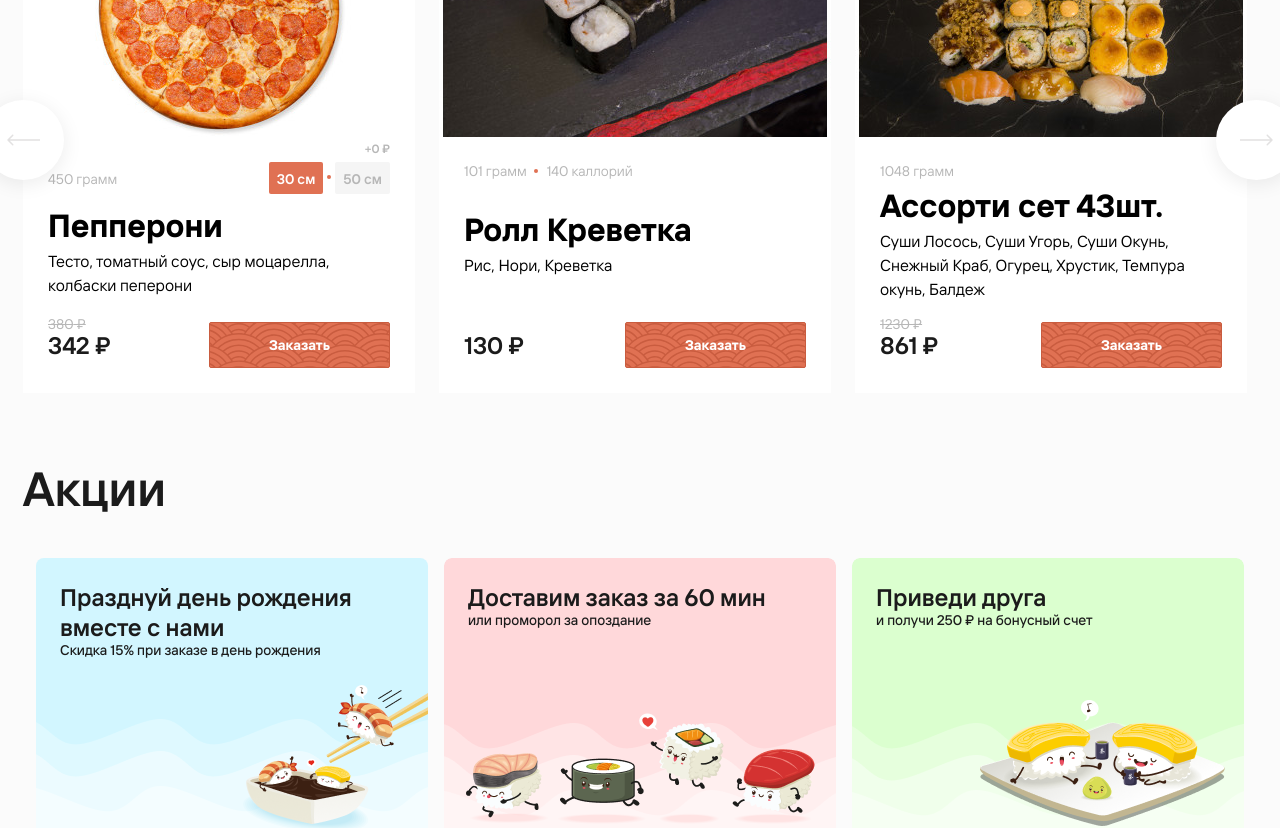
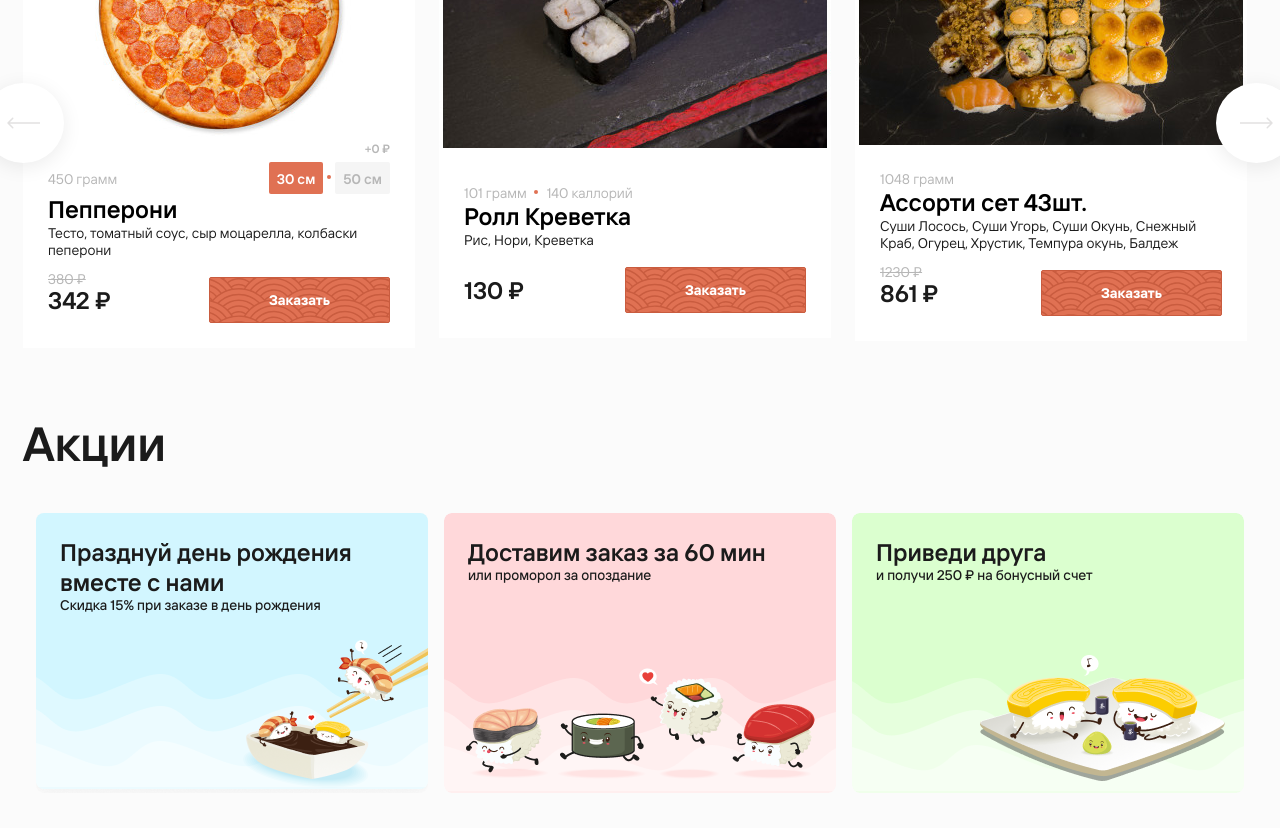
Before and after one commit to alria-k/Riksha-shop, a React (Vite) app: page / in a window 1280 px wide. Shown: the part 1420-2248 px from the top of the page. Built offline with nearby package versions, Linux system fonts and the light colour scheme.

Commit message:
created card skeleton component

```diff
--- a/package.json
+++ b/package.json
@@ -14,7 +14,6 @@
   "dependencies": {
     "@reduxjs/toolkit": "^1.9.5",
     "axios": "^1.3.5",
-    "blurhash": "^2.0.5",
     "classnames": "^2.3.2",
     "react": "^18.2.0",
     "react-blurhash": "^0.3.0",
--- a/src/App.jsx
+++ b/src/App.jsx
@@ -1,4 +1,4 @@
-import React, { useEffect } from "react";
+import React from "react";
 import { Route, Routes } from "react-router-dom";
 import { useDispatch } from "react-redux";
 
@@ -6,10 +6,7 @@ import { MainPage, Catalog, ItemPage, fetchData, Header, Footer } from "./ui";
 
 function App() {
   const dispatch = useDispatch();
-
-  useEffect(() => {
-    dispatch(fetchData());
-  }, []);
+  dispatch(fetchData());
 
   return (
     <>
--- a/src/main.jsx
+++ b/src/main.jsx
@@ -3,6 +3,7 @@ import { Provider } from "react-redux";
 import React from "react";
 import ReactDOM from "react-dom/client";
 import { createGlobalStyle } from "styled-components";
+import { SkeletonTheme } from "react-loading-skeleton";
 
 import { mainStore } from "./redux/store";
 import App from "./App";
@@ -123,12 +124,14 @@ const ResetCss = createGlobalStyle`
 ReactDOM.createRoot(document.getElementById("root")).render(
   <React.StrictMode>
     <Provider store={mainStore}>
+      <SkeletonTheme baseColor="#eda794" highlightColor="#eb7d5f">
         <BrowserRouter>
           <FontFamily />
           <BodyStyles />
           <ResetCss />
           <App />
         </BrowserRouter>
+      </SkeletonTheme>
     </Provider>
   </React.StrictMode>
 );
--- a/src/pages/Catalog/Catalog.jsx
+++ b/src/pages/Catalog/Catalog.jsx
@@ -4,8 +4,14 @@ import styled from "styled-components";
 import { useParams } from "react-router-dom";
 import { useDispatch } from "react-redux";
 
-import { changeCategory } from "../";
-import { Container, Sortby, CategoriesList, Filterby } from "../index";
+import {
+  changeCategory,
+  Container,
+  Sortby,
+  CategoriesList,
+  Filterby,
+  CardSkeleton,
+} from "../";
 import { catalogTitle } from "../../style/styling/styling";
 
 const Title = styled.h1`
@@ -14,8 +20,12 @@ const Title = styled.h1`
 
 export function Catalog() {
   const { category } = useParams();
-  const { items, sale } = useSelector((state) => state.clickedCategory.data);
   const dispatch = useDispatch();
+
+  const {
+    data: { items, sale },
+    loading,
+  } = useSelector((state) => state.clickedCategory);
 
   const data = { ...items, ...sale };
 
@@ -26,11 +36,12 @@ export function Catalog() {
   return (
     <div>
       <Container>
-        {items && sale && (
+        {loading && <CardSkeleton />}
+        {!loading && (
           <>
             <Title>{data[category] && data[category].title}</Title>
             {/* /* add bread crumbs */}
-            {data[category].category && <Filterby data={data[category]} />}
+            {data[category].categories && <Filterby data={data[category]} />}
             {data[category].sortby && <Sortby data={data[category]} />}
             <CategoriesList />
             {/* /* add 'about' component */}
--- a/src/pages/index.jsx
+++ b/src/pages/index.jsx
@@ -12,6 +12,7 @@ export {
   LazyImg,
   Filterby,
 } from "../ui";
+export { CardSkeleton } from "../skeleton";
 export { MainPage } from "./MainPage/MainPage";
 export { Catalog } from "./Catalog/Catalog";
 export { ItemPage } from "./ItemPage/ItemPage";
--- /dev/null
+++ b/src/skeleton/CardSkeleton/CardSkeleton.jsx
@@ -0,0 +1,45 @@
+import React from "react";
+import Skeleton from "react-loading-skeleton";
+import styled from "styled-components";
+import "react-loading-skeleton/dist/skeleton.css";
+
+const CardWrapper = styled.div`
+  max-width: 392px;
+  width: 100%;
+`;
+const MainWrapper = styled.div`
+  padding: 25px;
+`;
+const NutritionsWrapper = styled.div`
+  max-width: 170px;
+  width: 100%;
+`;
+const TextWrapper = styled.div`
+  width: 100%;
+  margin-bottom: 20px;
+`;
+const PriceWrapper = styled.div`
+  width: 100%;
+  display: flex;
+  justify-content: space-between;
+`;
+
+export const CardSkeleton = () => (
+  <CardWrapper>
+    <Skeleton height={256} />
+    <MainWrapper>
+      <NutritionsWrapper>
+        <Skeleton />
+      </NutritionsWrapper>
+      <TextWrapper>
+        <Skeleton />
+        <Skeleton />
+        <Skeleton />
+      </TextWrapper>
+      <PriceWrapper>
+        <Skeleton width={60} />
+        <Skeleton width={200} />
+      </PriceWrapper>
+    </MainWrapper>
+  </CardWrapper>
+);
--- /dev/null
+++ b/src/skeleton/index.jsx
@@ -0,0 +1 @@
+export { CardSkeleton } from "./CardSkeleton/CardSkeleton";
--- a/src/ui/ItemCard/ItemCard.jsx
+++ b/src/ui/ItemCard/ItemCard.jsx
@@ -3,7 +3,7 @@ import { Link } from "react-router-dom";
 import styled from "styled-components";
 import { useDispatch } from "react-redux";
 
-import { btnStyles } from "../../style/styling/styling";
+import { btnStyles, paragraphFont } from "../../style/styling/styling";
 import { Price } from "../Price/Price";
 import { Sizes } from "../Sizes/Sizes";
 import { pickItem } from "../";
@@ -18,10 +18,10 @@ const ItemCardImg = styled.img`
 `;
 const ItemCardInner = styled.div`
   padding: 25px;
-  min-height: 256px;
+  min-height: 190px;
   display: flex;
   flex-direction: column;
-  justify-content: space-between;
+  justify-content: end;
 `;
 const ItemCardInfo = styled.div`
   display: flex;
@@ -63,6 +63,15 @@ const PurchaseWrapper = styled.div`
 const PurchaseButton = styled.button`
   ${btnStyles}
 `;
+const TitleItem = styled.h1`
+  font-size: 24px;
+  font-style: normal;
+  font-weight: 600;
+  line-height: normal;
+`;
+const DiscrItem = styled.p`
+  ${paragraphFont}
+`;
 
 export function ItemCard({ obj, i, category }) {
   const currentItem = obj[category].items[i];
@@ -96,9 +105,9 @@ export function ItemCard({ obj, i, category }) {
           </ItemCardInfo>
           <InfoCardDiscr>
             <Link to={`/${category}/${currentItem.id}`}>
-              <h1>{currentItem.text}</h1>
+              <TitleItem>{currentItem.text}</TitleItem>
             </Link>
-            <p>{currentItem.disrc}</p>
+            <DiscrItem>{currentItem.disrc}</DiscrItem>
           </InfoCardDiscr>
           <PurchaseWrapper>
             <Price item={currentItem} price={price} setPrice={setPrice} />
```
Also changed, not shown: 1 other file (tests, documents, lock files or other folders). Lines whose indentation alone changed are shown as unchanged.
